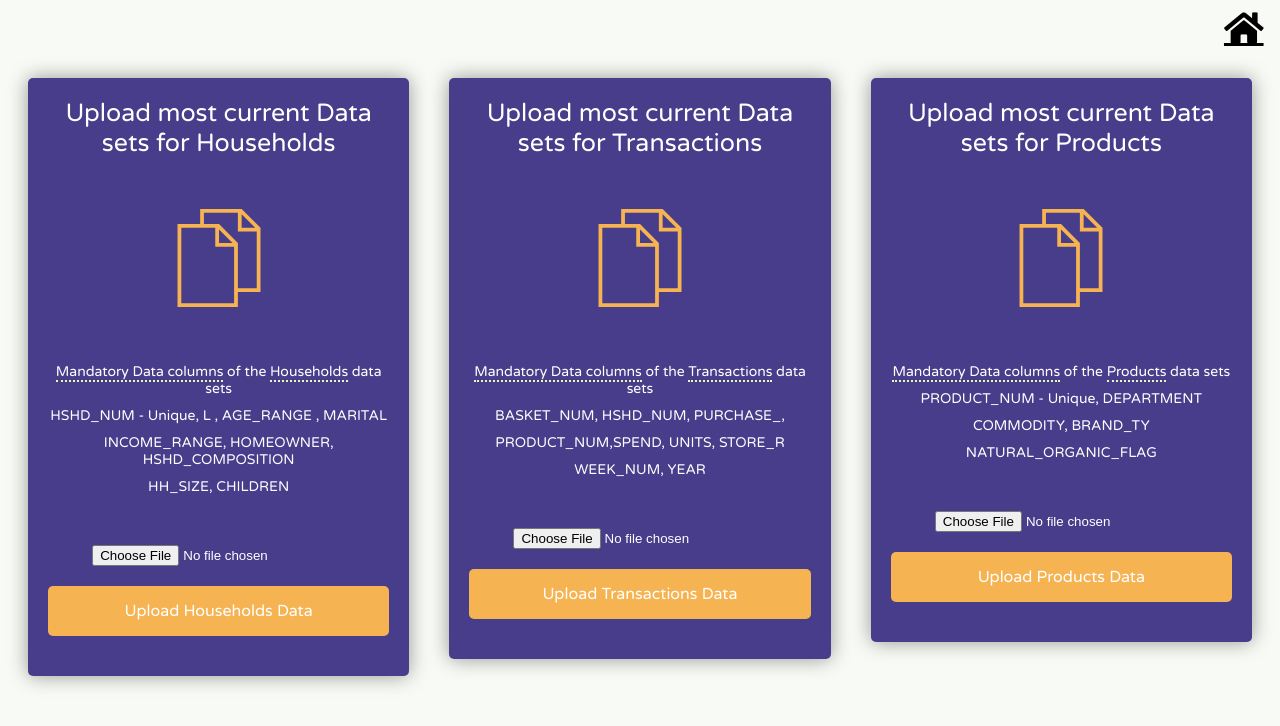
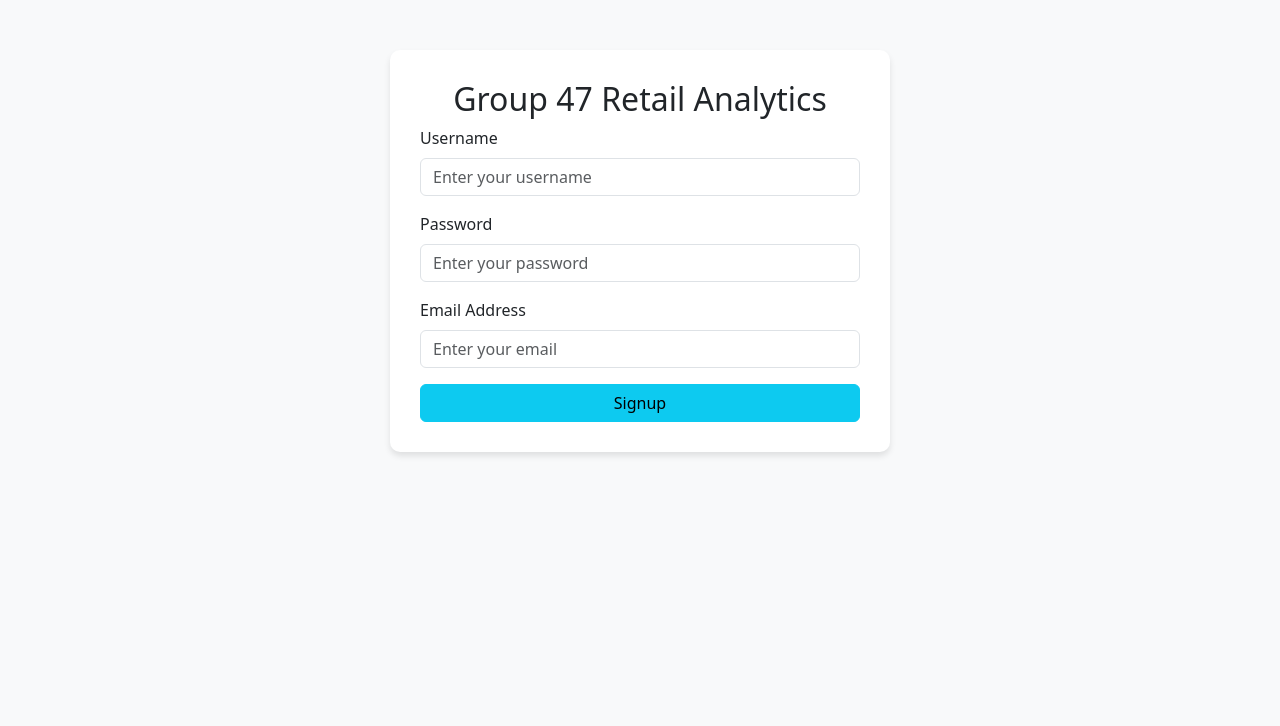
Before and after one commit to sravanikalva/Cloudfinal, a Flask app: page /uploaddatasets in a window 1280 px wide. Shown: the top 726 px of the page. Run offline with Flask 3, Linux system fonts and the light colour scheme; some libraries are stand-ins or nearby versions.

Commit message:
Update UploadData.html

```diff
--- a/templates/UploadData.html
+++ b/templates/UploadData.html
@@ -1,201 +1,52 @@
 <!DOCTYPE html>
-<html>
-  <title>Final Project Dashboard</title>
+<html lang="en">
 <head>
-    <link href="https://fonts.googleapis.com/css?family=Roboto:300,400,500,700" rel="stylesheet">
-    <link rel="stylesheet" href="https://use.fontawesome.com/releases/v5.4.1/css/all.css" integrity="sha384-5sAR7xN1Nv6T6+dT2mhtzEpVJvfS3NScPQTrOxhwjIuvcA67KV2R5Jz6kr4abQsz" crossorigin="anonymous">
+    <meta charset="UTF-8">
+    <meta name="viewport" content="width=device-width, initial-scale=1.0">
+    <title>Signup</title>
+    <!-- Bootstrap CSS -->
+    <link href="https://cdn.jsdelivr.net/npm/bootstrap@5.3.0-alpha3/dist/css/bootstrap.min.css" rel="stylesheet">
     <style>
-	@import url(https://fonts.googleapis.com/css?family=Varela+Round);
-*,
-*:before,
-*:after {
-  box-sizing: border-box;
+        body {
+            background-color: #f8f9fa;
         }
-
-body {
-  background: #f8faf5;
-  font-family: "Varela Round", sans-serif;
+        .signup-container {
+            max-width: 500px;
+            margin: 50px auto;
+            padding: 30px;
+            background-color: white;
+            border-radius: 10px;
+            box-shadow: 0 4px 6px rgba(0, 0, 0, 0.1);
         }
-#dashboard{
-	color:black;
-	box-sizing: border-box;
-    padding: 10px;
-    width: 72.5px;
-    height: 72.5px;
-    position: absolute;
-    top: 0;
-    right: 0;
-    border-radius: 50%;
-    color: black;
-    text-align: center;
-    font-size: 2.2em;
-    transition: all 1s;
+        .form-control:focus {
+            box-shadow: 0 0 5px rgba(52, 144, 220, 0.5);
+            border-color: #3490dc;
         }
-.card {
-  background: #483D8B;
-  box-shadow: 0 0 20px rgba(0, 0, 0, 0.4);
-  border-radius: 5px;
-  margin: 50px 20px 20px 20px;
-  width: calc(33.3333% - 40px);
-  /* 1/3 minus the margins (20+20) */
-  padding: 20px;
-  text-align: center;
-  color: white;
-  float: left;
-}
-@media (max-width: 768px) {
-  .card {
-    margin: 10px 20px;
-    width: calc(100% - 40px);
-  }
-  .card:first-child {
-    margin-top: 20px;
-  }
-}
-.card .title {
-  font-size: 25px;
-}
-.card .icon {
-  margin: 50px 0;
-}
-.card .icon svg {
-  width: 100px;
-  height: 100px;
-}
-.card .icon svg path {
-  fill: #f6b352;
-}
-.card .features ul {
-  padding: 0;
-  margin: 20px 0 30px 0;
-  list-style-type: none;
-}
-.card .features ul li {
-  margin: 10px 0;
-  font-size: 14px;
-}
-.card .features ul li span {
-  border-bottom: 2px dotted #e5fab6;
-}
-.card .btn {
-  display: block;
-  background: #f6b352;
-  color: white;
-  padding: 15px 20px;
-  margin: 20px 0;
-  border-radius: 5px;
-  box-shadow: rgba(0, 0, 0, 0.9);
-  transition: all 200ms ease-in-out;
-  text-decoration: none;
-}
-.card .btn:hover {
-  background: #f68657;
-}
-.upload{
-margin: 20px 0 30px 0;
-size:20px;
-}
-.fa{
-    box-sizing: border-box;
-    padding: 10px;
-    width: 42.5px;
-    height: 42.5px;
-    position: absolute;
-    top: 0;
-    right: 0;
-    border-radius: 50%;
-    color: #07051a;
-    text-align: center;
-    font-size: 1.2em;
-    transition: all 1s;
-}
-
     </style>
 </head>
 <body>
-  <br/>
- <div>
- <a id="dashboard" class="fa fa-home" href="{{url_for('home')}}"></a>
+    <div class="container">
+        <div class="signup-container">
+            <h2 class="text-center">Group 47 Retail Analytics</h2>
+            <form method="POST" action="/signup">
+                <div class="mb-3">
+                    <label for="username" class="form-label">Username</label>
+                    <input type="text" class="form-control" id="username" name="username" placeholder="Enter your username" required>
+                </div>
+                <div class="mb-3">
+                    <label for="password" class="form-label">Password</label>
+                    <input type="password" class="form-control" id="password" name="password" placeholder="Enter your password" required>
+                </div>
+                <div class="mb-3">
+                    <label for="email" class="form-label">Email Address</label>
+                    <input type="email" class="form-control" id="email" name="email" placeholder="Enter your email" required>
+                </div>
+                <button type="submit" class="btn btn-info w-100">Signup</button>
+            </form>
+        </div>
     </div>
 
-<div class="card">
-
-  <div class="title">Upload most current Data sets for Households</div>
-
-  <div class="icon">
-    <svg enable-background="new 0 0 512 512" height="512px" id="Layer_1" version="1.1" viewBox="0 0 512 512" width="512px" xml:space="preserve" xmlns="http://www.w3.org/2000/svg" xmlns:xlink="http://www.w3.org/1999/xlink"><path d="M468.493,101.637L371.955,5.098H159.57v77.231H43.724v424.769h308.923v-77.231h115.846V101.637z   M371.955,32.401l69.236,69.235h-69.236V32.401z M63.031,487.79V101.637h173.769v96.538h96.538V487.79H63.031z M256.108,109.632  l69.236,69.235h-69.236V109.632z M352.647,410.56V178.867l-96.538-96.538h-77.231V24.406h173.769v96.538h96.538V410.56H352.647z" fill="#37404D"/></svg>
-  </div><!--/icon-->
-
-  <div class="features">
-    <ul>
-      <li><span>Mandatory Data columns</span> of the <span>Households</span> data sets</li>
-	  <li>HSHD_NUM - Unique, L , AGE_RANGE , MARITAL</li>
-	  <li>INCOME_RANGE, HOMEOWNER, HSHD_COMPOSITION </li>
-	  <li>HH_SIZE, CHILDREN </li>
-
-    </ul>
-  </div><!--/features-->
-  <div><FONT COLOR="orange">{{ message }}</FONT></div><br/>
-<form class ="formclass" action = "{{url_for('storeuploadedhouseholdfile')}}" method = "post" enctype="multipart/form-data">
-    <input type="file" name="file" class="fileupload"/>
-	<a href='#' onclick='this.parentNode.submit(); return false;' class="btn">Upload Households Data</a>
-	</form>
-</div><!--/card-->
-
-
-<div class="card">
-
-  <div class="title">Upload most current Data sets for Transactions</div>
-
-  <div class="icon">
-    <svg enable-background="new 0 0 512 512" height="512px" id="Layer_1" version="1.1" viewBox="0 0 512 512" width="512px" xml:space="preserve" xmlns="http://www.w3.org/2000/svg" xmlns:xlink="http://www.w3.org/1999/xlink"><path d="M468.493,101.637L371.955,5.098H159.57v77.231H43.724v424.769h308.923v-77.231h115.846V101.637z   M371.955,32.401l69.236,69.235h-69.236V32.401z M63.031,487.79V101.637h173.769v96.538h96.538V487.79H63.031z M256.108,109.632  l69.236,69.235h-69.236V109.632z M352.647,410.56V178.867l-96.538-96.538h-77.231V24.406h173.769v96.538h96.538V410.56H352.647z" fill="#37404D"/></svg>
-  </div><!--/icon-->
-
-  <div class="features">
-    <ul>
-      <li><span>Mandatory Data columns</span> of the <span>Transactions</span> data sets</li>
-	  <li>BASKET_NUM, HSHD_NUM, PURCHASE_, </li>
-	  <li>PRODUCT_NUM,SPEND, UNITS, STORE_R </li>
-	  <li>WEEK_NUM, YEAR </li>
-    </ul>
-  </div><!--/features-->
-  <div><FONT COLOR="orange">{{ messageTransactions }}</FONT></div><br/>
-	<form class ="formclass" enctype = "multipart/form-data" action = "{{url_for('storeuploadedTransactionfile')}}" method = "post">
-    <input type="file" name="file" class="fileupload"/>
-	<a href='#' onclick='this.parentNode.submit(); return false;' class="btn">Upload Transactions Data</a>
-	</form>
-
-</div><!--/card-->
-
-
-<div class="card">
-
-  <div class="title">Upload most current Data sets for Products</div>
-
-  <div class="icon">
-    <svg enable-background="new 0 0 512 512" height="512px" id="Layer_1" version="1.1" viewBox="0 0 512 512" width="512px" xml:space="preserve" xmlns="http://www.w3.org/2000/svg" xmlns:xlink="http://www.w3.org/1999/xlink"><path d="M468.493,101.637L371.955,5.098H159.57v77.231H43.724v424.769h308.923v-77.231h115.846V101.637z   M371.955,32.401l69.236,69.235h-69.236V32.401z M63.031,487.79V101.637h173.769v96.538h96.538V487.79H63.031z M256.108,109.632  l69.236,69.235h-69.236V109.632z M352.647,410.56V178.867l-96.538-96.538h-77.231V24.406h173.769v96.538h96.538V410.56H352.647z" fill="#37404D"/></svg>
-  </div><!--/icon-->
-
-  <div class="features">
-    <ul>
-      <li><span>Mandatory Data columns</span> of the <span>Products</span> data sets</li>
-	  <li>PRODUCT_NUM - Unique, DEPARTMENT</li>
-	  <li>COMMODITY, BRAND_TY </li>
-	  <li>NATURAL_ORGANIC_FLAG </li>
-
-    </ul>
-  </div><!--/features-->
-  <div><FONT COLOR="orange">{{ messageProducts }}</FONT></div><br/>
-  <form class ="formclass" enctype = "multipart/form-data" action = "{{url_for('storeuploadedProductfile')}}" method = "post">
-    <input type="file" name="file" class="fileupload"/>
-	<a href='#' onclick='this.parentNode.submit(); return false;' class="btn">Upload Products Data</a>
-	</form>
-
-</div><!--/card-->
-
-
-
-
-
+    <!-- Bootstrap JS -->
+    <script src="https://cdn.jsdelivr.net/npm/bootstrap@5.3.0-alpha3/dist/js/bootstrap.bundle.min.js"></script>
 </body>
 </html>
```
Lines whose indentation alone changed are shown as unchanged.
